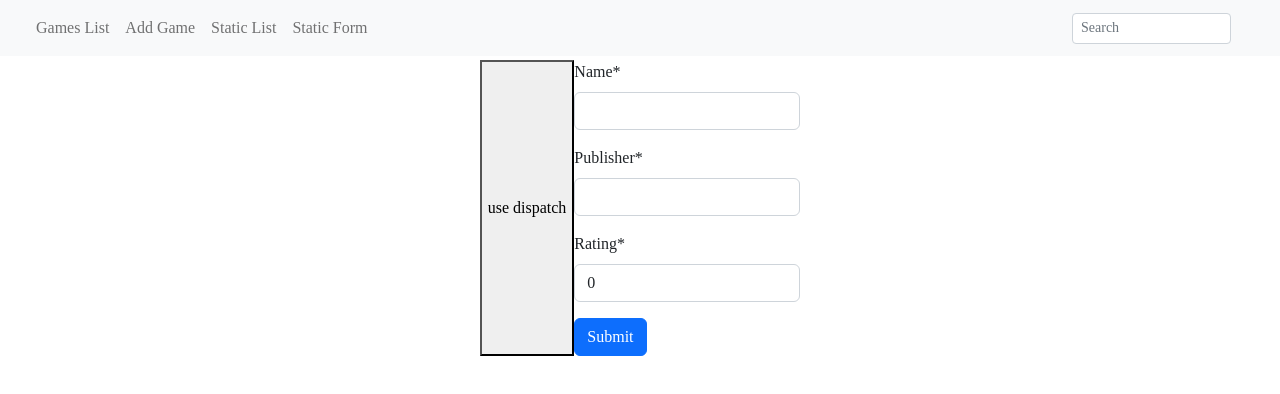
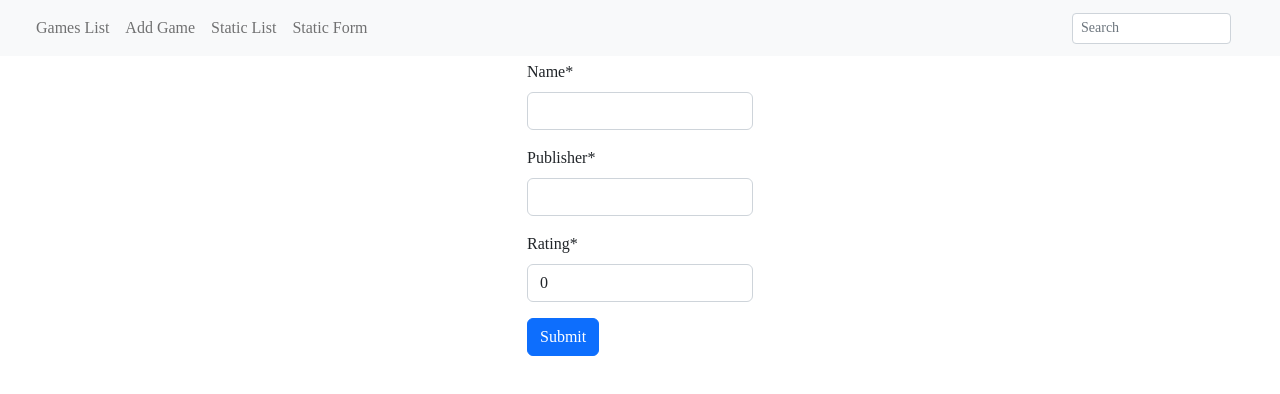
Before and after one commit to rskidmore3/react-to-vue-assignment, a Vue app: page /addgame in a window 1280 px wide. Shown: the top 394 px of the page. Built offline with nearby package versions, Linux system fonts and the light colour scheme; a web font is replaced by a local one.

Commit message:
Removed comments and left over code.

```diff
--- a/src/components/AddGame.vue
+++ b/src/components/AddGame.vue
@@ -33,7 +33,6 @@
 }
 </script>
 <template>
-    <button @click="toMakeDispatch"> use dispatch </button>
     <form @submit="submitForm" ref="anyName" >
         <div class="mb-3">
             <label for="name" class="form-label">Name*</label>
```
Lines whose indentation alone changed are shown as unchanged.
